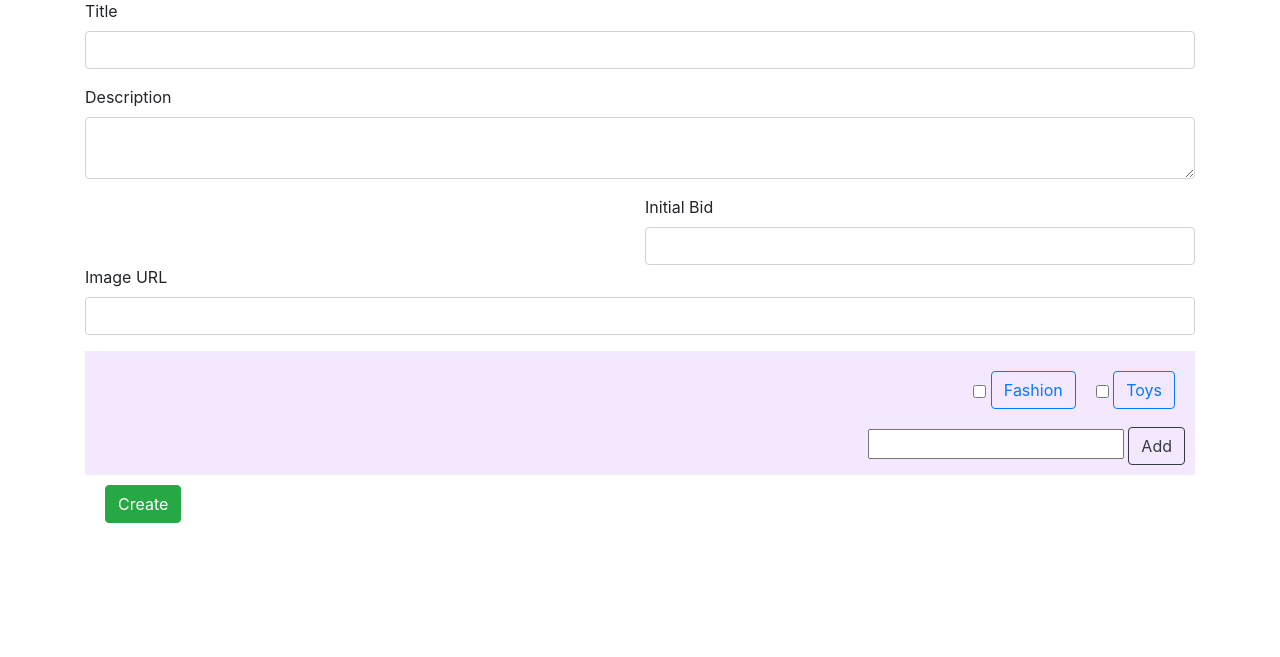
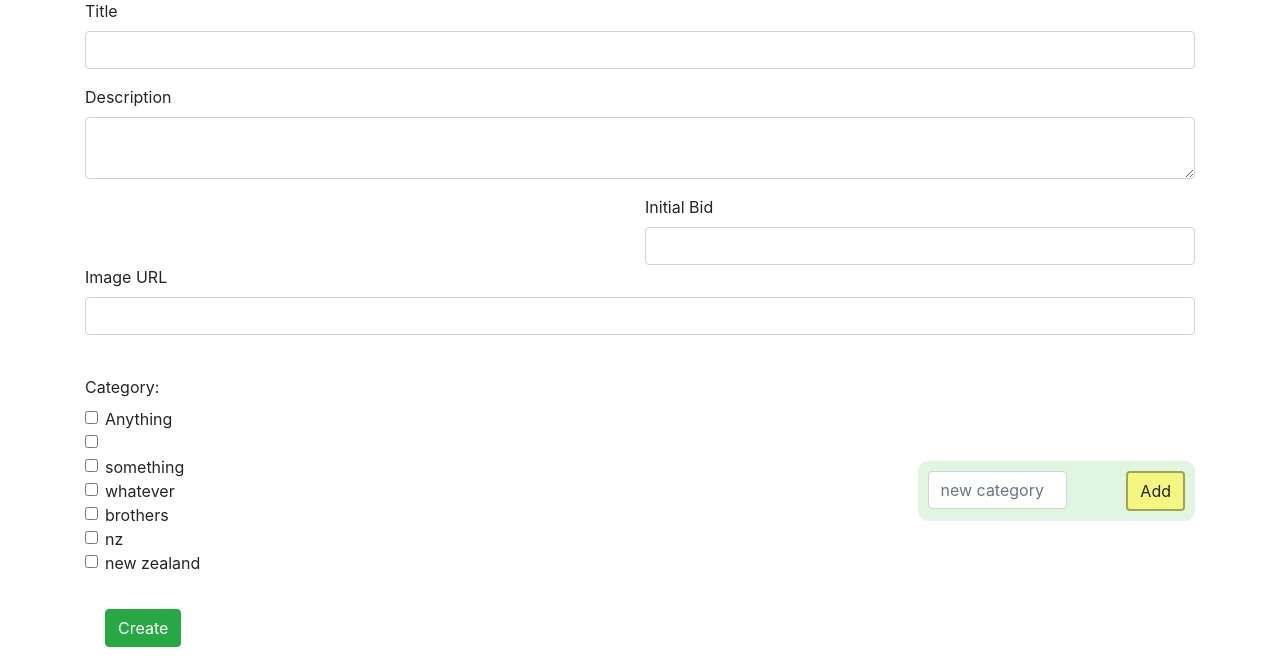
Before and after one commit to lithika-damnod/cs50web, a Django app: page /create in a window 1280 px wide. Shown: the part 206-863 px from the top of the page. Before the commit the page ends 729 px from the top, so only its background shows below. Run offline with Django 3.2, Linux system fonts and the light colour scheme; data comes from the database, SQL or seed files in the repository; some libraries are stand-ins or nearby versions.

Commit message:
improved functionality for create page and more
- updated primary key in category table to category cuz it has to be unique
- created comment table for storing comments but still not working properly
- updated new category input box in create page
- made backend functional to store categories and render categories on the page
- started working on watchlist template
** Migrated Changes to DB **

```diff
--- a/commerce/auctions/models.py
+++ b/commerce/auctions/models.py
@@ -7,7 +7,7 @@ class User(AbstractUser):
     pass
 
 class Category(models.Model):
-    category = models.CharField(max_length=30)
+    category = models.CharField(max_length=30, primary_key=True)
 
     def __str__(self):
         return f"{self.category}"
@@ -18,7 +18,7 @@ class Listing(models.Model):
     startingBid = models.FloatField()
     currentBid = models.FloatField()
     pic_url = models.CharField(null=False, max_length=300) #picture url
-    category = models.ForeignKey(Category, on_delete=models.CASCADE, related_name="product_cat")
+    category = models.ManyToManyField(Category, blank=True, related_name="product_cat")
     creator = models.ForeignKey(User, on_delete=models.PROTECT, related_name="creator")
     watchers = models.ManyToManyField(User, blank=True, related_name="watched_ppl")
     buyer = models.ForeignKey(User, null=True, on_delete=models.PROTECT)
@@ -31,3 +31,11 @@ class Bid(models.Model):
     user = models.ForeignKey(User, on_delete=models.CASCADE)
     offer = models.FloatField()
     date = models.DateTimeField(default=timezone.now)
+
+class Comments(models.Model):
+    auction = models.ForeignKey(Listing, on_delete=models.CASCADE)
+    user = models.ForeignKey(User, on_delete=models.CASCADE)
+    comment = models.CharField(max_length=500)
+
+    def __str__(self):
+        return f"auction: {self.auction} user: {self.user} \n description: {self.comment}"
--- /dev/null
+++ b/commerce/auctions/static/auctions/appendCategory.js
@@ -0,0 +1,26 @@
+document.getElementById("cat-add-btn").addEventListener("click", function(){
+    // get the name of new category
+    let catName = document.getElementById("cat-desc").value;
+
+    // create input element
+    var inpElem = document.createElement("input");
+    inpElem.classList.add("form-check-input");
+    inpElem.setAttribute("type", "checkbox");
+    inpElem.value = catName;
+    inpElem.setAttribute("id", "flexCheckDefault");
+    inpElem.setAttribute("name", "cat");
+
+    // create label element
+    var labelElem = document.createElement("label");
+    labelElem.classList.add("form-check-label");
+    labelElem.setAttribute("for", "flexCheckDefault");
+    labelElem.innerHTML = catName;
+
+    // append childs
+    document.getElementsByClassName("form-check")[0].appendChild(inpElem);
+    document.getElementsByClassName("form-check")[0].appendChild(labelElem);
+    document.getElementsByClassName("form-check")[0].innerHTML += "<br>";
+
+    // clear out what's already written in the input box
+    document.getElementById("cat-desc").value="";
+});
--- a/commerce/auctions/static/auctions/create.css
+++ b/commerce/auctions/static/auctions/create.css
@@ -1,13 +1,17 @@
-.category{
-    display: block;
-    width: 100%;
-    background-color: rgb(244, 232, 255);
+.categories{
+    display: flex;
+    align-items: center;
+    justify-content: space-between;
+}
+.input-cat{
+    display: flex;
+    width: 25%;
+    height: 60px;
+    background-color: rgba(164, 230, 164, 0.345);
+    border-radius: 10px;
     padding: 10px;
-    display: flex;
-    flex-wrap: wrap;
-    flex-direction: column;
-    align-items: flex-end;
+    justify-content: flex-start;
 }
-.cat-item{
-    margin: 10px;
+.input-cat input{
+    width: 70%;
 }
--- a/commerce/auctions/static/auctions/index.css
+++ b/commerce/auctions/static/auctions/index.css
@@ -15,7 +15,7 @@
     cursor: pointer;
     animation-name: zoom-product-model;
     animation-duration: 1s;
-    animation-fill-mode: initial;
+    animation-fill-mode: forwards;
     animation-timing-function: ease-in-out;
     animation-direction: alternate;
 }
@@ -43,7 +43,5 @@
     position: absolute;
     left: 0;
     bottom: 0;
-}
-.product-link{
     color: black;
 }
--- a/commerce/auctions/templates/auctions/create.html
+++ b/commerce/auctions/templates/auctions/create.html
@@ -32,63 +32,31 @@
                 <label for="image-url">Image URL </label>
                 <input type="text" id="image-url" class="form-control" name="pic-url">
             </div>
-            <div class="category">
-                <div class="items" style="display: flex;">
-                    <div class="cat-item">
-                        <input type="checkbox" class="btn-check" autocomplete="off">
-                        <label class="btn btn-outline-primary" for="btn-check-outlined">Fashion</label><br>
+            <br>
+            <label>Category: </label>
+            <div class="categories">
+                <div class="form-check">
+                    <!-- render categories from the backend -->
+                    {% for item in cats %}
+                        <input class="form-check-input" type="checkbox" value="{{ item.category }}" id="flexCheckDefault" name="{{item.category}}">
+                        <label class="form-check-label" for="flexCheckDefault">{{ item.category }}</label>
+                        <br>
+                    {% endfor %}
+                    <!-- new categories on frontend goes here -->
+                </div>
+                <div class="input-cat">
+                    <div class="form-group">
+                        <input type="text" id="cat-desc" class="form-control" name="new-comment" placeholder="new category">
                     </div>
-                    <div class="cat-item">
-                        <input type="checkbox" class="btn-check" autocomplete="off">
-                        <label class="btn btn-outline-primary" for="btn-check-outlined">Toys</label><br>
-                    </div>
+                    <button type="button" class="btn" id="cat-add-btn" style="background-color: rgb(245, 245, 130); border: 2px solid rgba(0, 0, 0, 0.339);">Add</button>
                 </div>
-                <div class="create">
-                    <input type="text" id="add-cat-text">
-                    <button type="button" class="btn btn-outline-dark" id="create-btn">Add</button>
-                </div>
-                <script>
-                    var categories = ["Fashion", "Toys"];
-                    document.getElementById("create-btn").addEventListener("click", function(){
-                        // get the value in the input box
-                        var newCat = document.getElementById("add-cat-text").value;
-                        console.log(newCat);
-                        categories.push(newCat);
-                        // show added category
-                        var parentCatElem = document.createElement("div");
-                        parentCatElem.classList.add("cat-item");
+            </div>
+            <br>
+            <button type="submit" class="btn btn-success"style="margin-left: 20px; margin-top: 10px;" id="submit-btn">Create</button>
 
-                        var childCheckBox = document.createElement("input");
-                        childCheckBox.classList.add("btn-check");
-                        childCheckBox.setAttribute("type", "checkbox");
-                        childCheckBox.setAttribute("autocomplete", "off");
+            <!-- perform  category appending -->
+            <script src="{% static 'auctions/appendCategory.js' %}"></script>
 
-                        var childLabel = document.createElement("label");
-                        childLabel.classList.add("btn");
-                        childLabel.classList.add("btn-outline-primary");
-                        childLabel.setAttribute("for", "btn-check-outlined");
-                        childLabel.innerHTML = newCat;
-
-                        parentCatElem.appendChild(childCheckBox);
-                        parentCatElem.appendChild(childLabel);
-                        parentCatElem.innerHTML += "<br>";
-                        // print the main element
-                        document.getElementsByClassName("items")[0].appendChild(parentCatElem);
-                    });
-                </script>
-            </div>
-            <button type="submit" class="btn btn-success"style="margin-left: 20px; margin-top: 10px;" id="submit-btn">Create</button>
-            <script>
-                document.getElementById("submit-btn").addEventListener("click", function(){
-                    // arrange selected categories into a list
-                    var options = document.getElementsByClassName("btn-check");
-                    for(var i=0; options.length; options++){
-                        console.log(options[i].value);
-                    }
-                    console.log("clicked submit");
-                });
-            </script>
         </form>
-
     </div>
 {% endblock %}
--- a/commerce/auctions/urls.py
+++ b/commerce/auctions/urls.py
@@ -8,5 +8,6 @@ urlpatterns = [
     path("logout", views.logout_view, name="logout"),
     path("register", views.register, name="register"),
     path("listings/<str:id>", views.display_listings, name="displayListings"),
-    path("create", views.createListing, name="create")
+    path("create", views.createListing, name="create"),
+    path("watchlist", views.showWatchList, name="watchlist")
 ]
--- a/commerce/auctions/views.py
+++ b/commerce/auctions/views.py
@@ -4,7 +4,7 @@ from django.http import HttpResponse, HttpResponseRedirect
 from django.shortcuts import render
 from django.urls import reverse
 
-from .models import User, Listing, Category
+from .models import User, Listing, Category, Bid
 
 
 def index(request):
@@ -82,15 +82,43 @@ def display_listings(request, id):
 
 def createListing(request):
     if request.method == "POST":
+        # POST Data
         title = request.POST["title"]
         description = request.POST["description"]
         init_bid = request.POST["init-bid"]
         pic_url = request.POST["pic-url"]
         print(f"{title} \n {description} \n initial bid: {init_bid} url: {pic_url}")
-        cat = Category.objects.first()
+        # get selected categories as a list
+        cats = request.POST.getlist("cat");
+        for i in cats:
+            #search each category to find whether it's present in the category tab already, and it it doesn't add it or just use it if it's there
+            try:
+                record = Category.objects.get(category=i)
+            except Category.DoesNotExist:
+                newCat = Category(category=i)
+                newCat.save()
+
+        # get the id of current signed in user :TODO
         curr_usr = User.objects.get(username="lithika")
-        newEntry = Listing(title=title, description=description, startingBid=init_bid, currentBid=init_bid, pic_url=pic_url, category=cat, creator=curr_usr)
+        # Add new entry to Listing table
+        newEntry = Listing(title=title, description=description, startingBid=init_bid, currentBid=init_bid, pic_url=pic_url, creator=curr_usr)
+        # Start the Bid with the intial bid of the creator
         newEntry.save()
+        # add Each category to newEntry
+        for c in cats:
+            newEntry.category.add(c)
+
+        newEntry.save()
+
+        newBid = Bid(auction=newEntry, user=curr_usr, offer=init_bid)
+        newBid.save()
+
         return HttpResponseRedirect(reverse("index"))
     else:
-        return render(request, "auctions/create.html")
+        categories = Category.objects.all()
+        return render(request, "auctions/create.html", {
+            "cats" : categories
+        })
+
+def showWatchList(request):
+    return render(request, "auctions/watchlist.html")
```
Also changed, not shown: commerce/auctions/static/auctions/listings.css (+34 -2 lines), commerce/auctions/static/auctions/watchlist.css (added, +44 -0 lines), commerce/auctions/templates/auctions/listings.html (+26 -0 lines), commerce/auctions/templates/auctions/watchlist.html (added, +25 -0 lines), commerce/auctions/migrations/0005_comments.py (added), commerce/auctions/migrations/0006_remove_category_id_alter_category_category_and_more.py (added), commerce/db.sqlite3.
